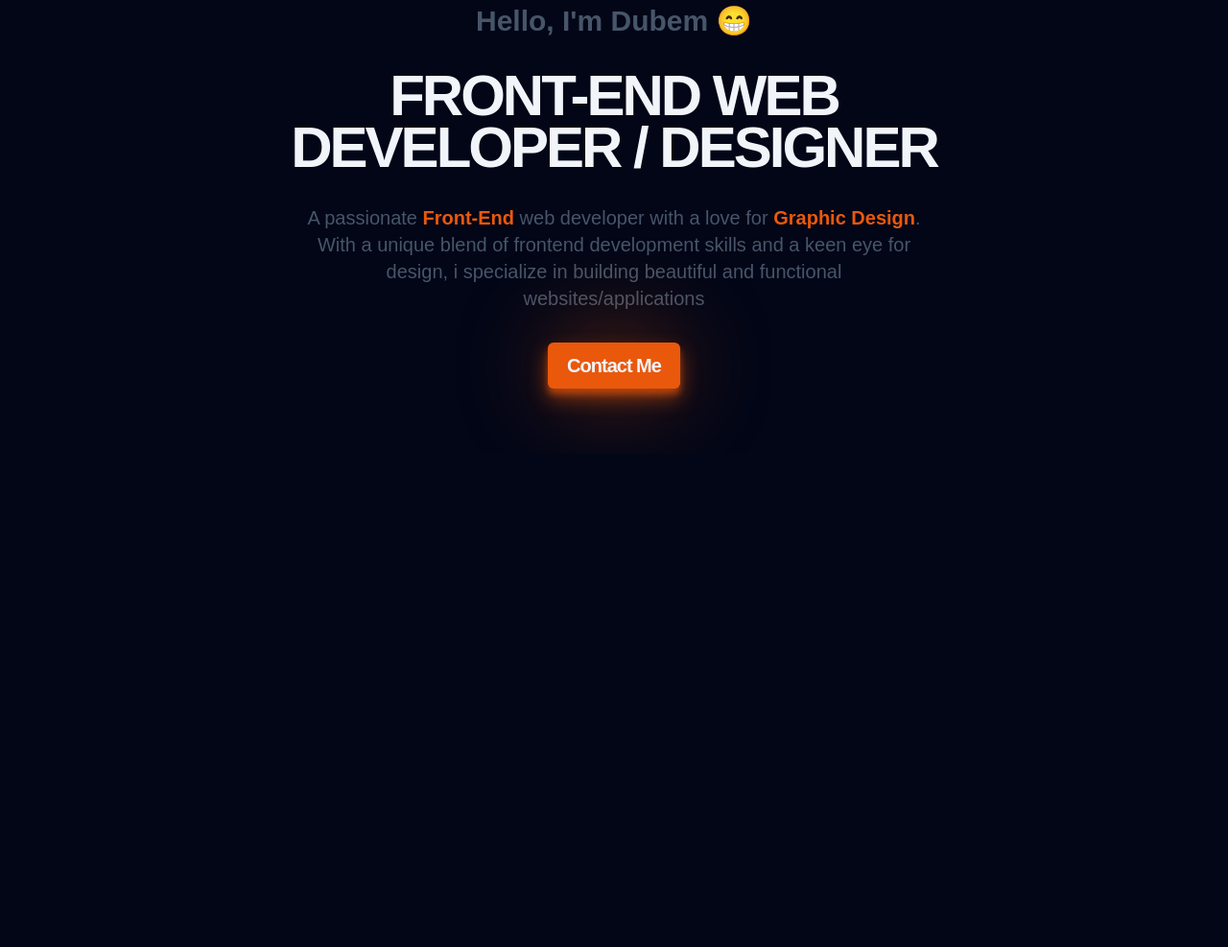
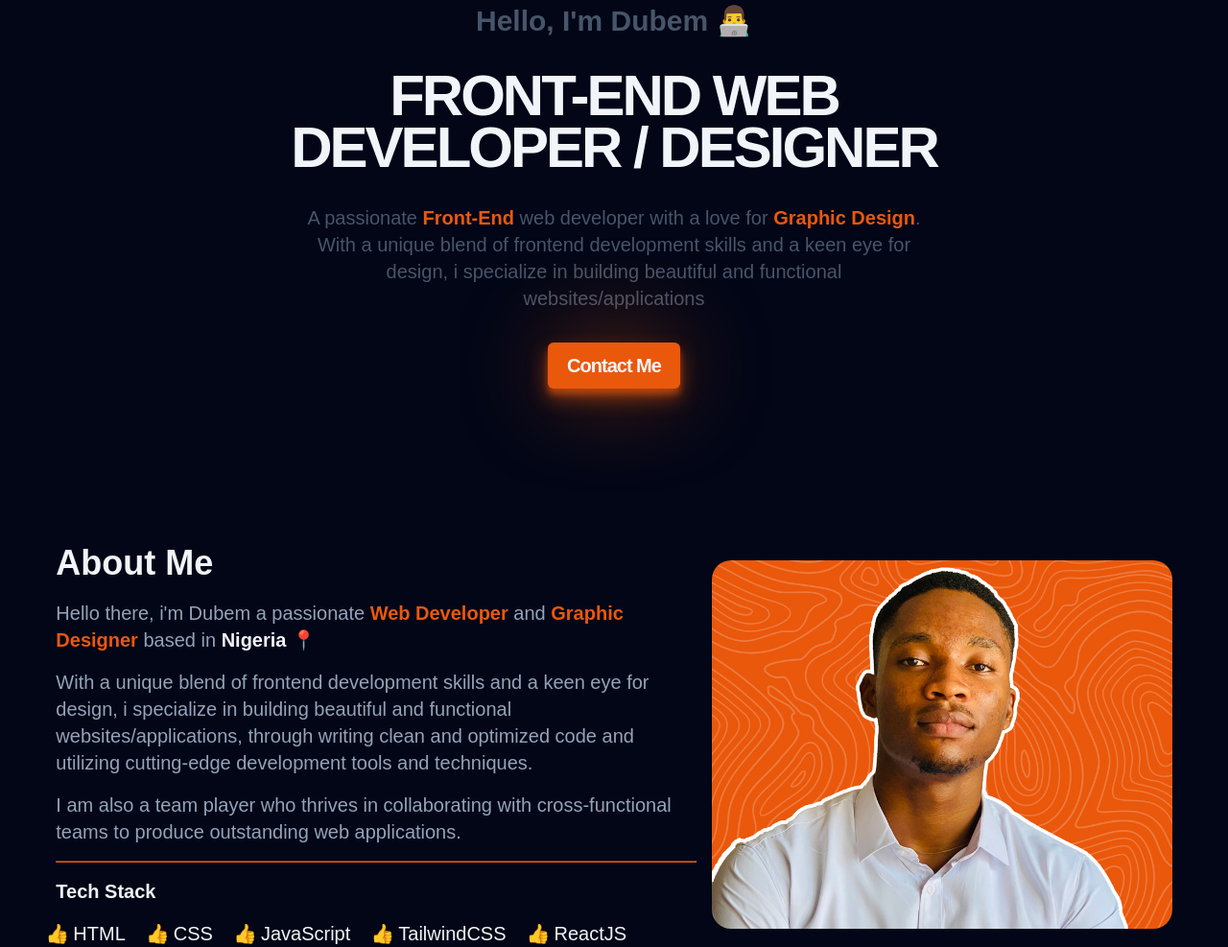
Before and after one commit to Cheedubem/Portfolio, a website built with Vite: page index.html in a window 1280 px wide. Shown: the part 327-1314 px from the top of the page at 96% size. Before the commit the page ends 800 px from the top, so only its background shows below. Built offline with nearby package versions, Linux system fonts and the light colour scheme; a web font is replaced by a local one.

Commit message:
Added about section, Linked it to the nav, Made it responsive

```diff
--- a/index.html
+++ b/index.html
@@ -64,7 +64,7 @@
     <main>
       <section class="hero container">
         <img class="hero__img" src="./public/DP.jpg" alt="Profile picture" />
-        <h2 class="hero__subtitle">Hello, I'm Dubem 😁</h2>
+        <h2 class="hero__subtitle">Hello, I'm Dubem 👨‍💻</h2>
         <h1 class="hero__title">
           FRONT-END WEB <br />
           DEVELOPER / DESIGNER
@@ -77,10 +77,41 @@
         </p>
         <a class="hero__btn btn" href="#">Contact Me</a>
       </section>
-      <!-- <section></section>
-      <section></section>
-      <section></section>
-      <section></section> -->
+      <section class="about container section">
+        <div class="about__content">
+          <h2 class="about__title">About Me</h2>
+          <p class="about__description">
+            Hello there, i'm Dubem a passionate
+            <strong>Web Developer</strong> and
+            <strong>Graphic Designer</strong> based in <b>Nigeria 📍</b>
+          </p>
+          <p class="about__description">
+            With a unique blend of frontend development skills and a keen eye
+            for design, i specialize in building beautiful and functional
+            websites/applications, through writing clean and optimized code and
+            utilizing cutting-edge development tools and techniques.
+          </p>
+          <p class="about__description">
+            I am also a team player who thrives in collaborating with
+            cross-functional teams to produce outstanding web applications.
+          </p>
+          <hr class="about__hr" />
+          <h3 class="about__subtitle">Tech Stack</h3>
+          <ul class="about__ul">
+            <li class="about__list">HTML</li>
+            <li class="about__list">CSS</li>
+            <li class="about__list">JavaScript</li>
+            <li class="about__list">TailwindCSS</li>
+            <li class="about__list">ReactJS</li>
+          </ul>
+        </div>
+        <div>
+          <img class="about__img" src="./public/DP.jpg" alt="Profile Picture" />
+        </div>
+      </section>
+      <!-- <section></section> -->
+      <!-- <section></section> -->
+      <!-- <section></section> -->
     </main>
     <footer></footer>
 
--- a/src/main.js
+++ b/src/main.js
@@ -2,4 +2,5 @@ import "../styles/modern-normalize.css";
 import "../styles/style.css";
 import "../styles/components/header.css";
 import "../styles/components/hero.css";
+import "../styles/components/about.css";
 import "../styles/utils.css";
--- /dev/null
+++ b/styles/components/about.css
@@ -0,0 +1,196 @@
+.about {
+  display: flex;
+  flex-direction: column;
+  gap: 1rem;
+}
+
+b {
+  color: var(--clr-light);
+}
+
+.about__content {
+  display: flex;
+  gap: 1rem;
+  flex-direction: column;
+}
+
+.about__title {
+  font-size: var(--sizes-2xl);
+  color: var(--clr-light);
+}
+
+.about__description {
+  max-width: 60ch;
+  font-size: var(--sizes-sm);
+  color: var(--clr-slate400);
+}
+
+.about__hr {
+  border-color: var(--clr-orange);
+}
+
+.about__subtitle {
+  font-size: var(--sizes-sm);
+  color: var(--clr-light);
+}
+
+.about__ul {
+  display: flex;
+  flex-direction: column;
+  gap: 1rem;
+  list-style: "\1F44D";
+  font-size: var(--sizes-sm);
+  padding-left: 1em;
+}
+
+.about__list {
+  font-size: var(--sizes-sm);
+  /* color: var(--clr-slate400); */
+}
+
+.about__list::before {
+  content: "";
+  margin-right: 0.5em;
+}
+
+.about__img {
+  border-radius: 20px;
+  width: 20rem;
+  height: auto;
+  transition: transform 0.3s, box-shadow 0.3s;
+}
+
+.about__img:hover {
+  box-shadow: 0 0px 10px rgba(234, 88, 12, 0.5),
+    0 5px 8px rgba(234, 88, 12, 0.5), 0 0 50px -5px var(--clr-orange);
+  transform: translateY(-1px);
+}
+
+/*xs */
+@media (min-width: 475px) {
+  .about {
+    gap: 1.5;
+  }
+  .about__title {
+    font-size: var(--sizes-3xl);
+  }
+
+  .about__description {
+    font-size: var(--sizes-base);
+  }
+
+  .about__subtitle {
+    font-size: var(--sizes-base);
+  }
+
+  .about__list {
+    font-size: var(--sizes-base);
+  }
+
+  .about__img {
+    border-radius: 20px;
+    width: 20rem;
+    height: auto;
+    transition: transform 0.3s, box-shadow 0.3s;
+  }
+
+  .about__img:hover {
+    box-shadow: 0 0px 10px rgba(234, 88, 12, 0.5),
+      0 5px 8px rgba(234, 88, 12, 0.5), 0 0 50px -5px var(--clr-orange);
+    transform: translateY(-1px);
+  }
+}
+/* sm */
+@media (min-width: 640px) {
+  .about__img {
+    margin: 0 auto;
+    width: 25rem;
+  }
+}
+
+/* md */
+/* @media (min-width: 768px) {
+} */
+
+/* lg */
+@media (min-width: 1024px) {
+  .about {
+    flex-direction: row;
+    justify-content: center;
+    align-items: center;
+    gap: 2;
+  }
+
+  .about__title {
+    font-size: var(--sizes-4xl);
+  }
+
+  .about__img {
+    width: 30rem;
+  }
+
+  .about__ul {
+    flex-direction: row;
+  }
+
+  .about__description {
+    font-size: var(--sizes-lg);
+  }
+
+  .about__subtitle {
+    font-size: var(--sizes-lg);
+  }
+
+  .about__list {
+    font-size: var(--sizes-lg);
+    margin-right: 1.5em;
+  }
+
+  .about__list::before {
+    content: "";
+    margin-right: 0.2em;
+  }
+}
+
+/* xl */
+@media (min-width: 1280px) {
+  .about {
+    flex-direction: row;
+    justify-content: center;
+    align-items: center;
+  }
+
+  .about__title {
+    font-size: var(--sizes-4xl);
+  }
+
+  .about__img {
+    width: 30rem;
+  }
+
+  .about__ul {
+    flex-direction: row;
+  }
+
+  .about__description {
+    font-size: var(--sizes-xl);
+  }
+
+  .about__subtitle {
+    font-size: var(--sizes-xl);
+  }
+
+  .about__list {
+    font-size: var(--sizes-xl);
+    margin-right: 1.5em;
+  }
+
+  .about__list::before {
+    content: "";
+    margin-right: 0.2em;
+  }
+}
+
+/* 2xl */
+/* @media (min-width: 1536px) {
+} */
--- a/styles/utils.css
+++ b/styles/utils.css
@@ -36,7 +36,7 @@
 }
 
 .btn:hover {
-  transform: translateY(-3px);
+  transform: translateY(-2px);
   box-shadow: 0 14px 28px rgba(234, 88, 12, 0.25),
     0 10px 10px rgba(234, 88, 12, 0.22), 0 0 120px -10px var(--clr-orange);
 }
@@ -45,8 +45,8 @@
   width: 100%;
   margin-left: auto;
   margin-right: auto;
-  padding-left: 0.5rem;
-  padding-right: 0.5rem;
+  padding-left: 0.6rem;
+  padding-right: 0.6rem;
   /* border: 1px solid red; */
 }
 .section {
```
